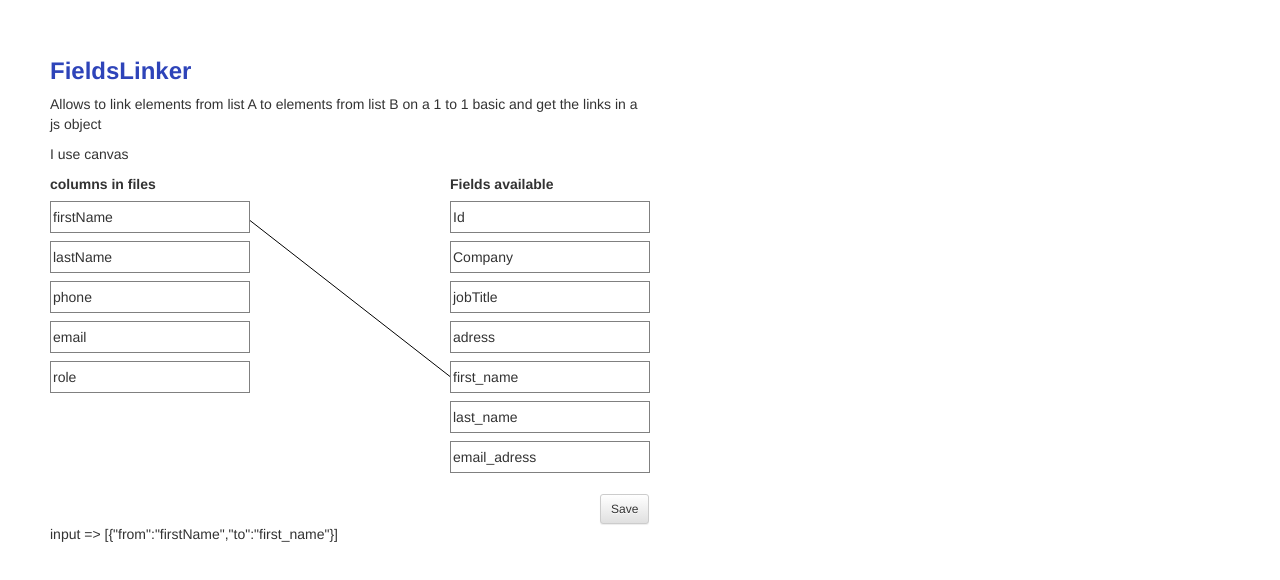
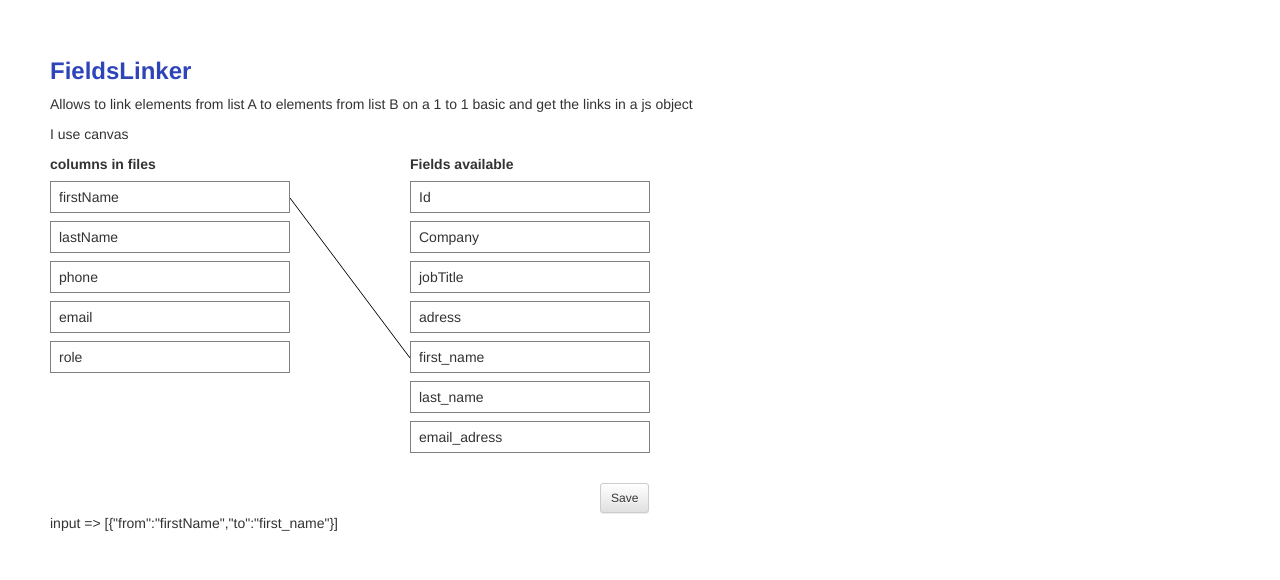
Before and after one commit to PhilippeMarcMeyer/FieldsLinker, a plain HTML site: page demo-fieldsLinker.html in a window 1280 px wide. Shown: the part 54-634 px from the top of the page. Drawn offline with nearby package versions, Linux system fonts and the light colour scheme.

Commit message:
* v 0.1 jquery plugIn fieldsLinker using canvas. the horizontal middle of each cell is automaticaly computed, the line is drawn while dragging and there's no need to give the list width

```diff
--- a/demo-fieldsLinker.html
+++ b/demo-fieldsLinker.html
@@ -38,11 +38,7 @@
 	.fieldsLinker div{
 		font-weight:bold;
 	}
-	.fieldsLinker canvas{
-		margin-top:27px;
-				margin-left:0px;
-		padding-left:0px;
-	}
+
 
 	.fieldsLinker ul {
 		list-style:none;
@@ -52,7 +48,7 @@
 	}
 	.fieldsLinker li {
 		border:solid 1px grey;
-		padding:5px 2px 5px 2px;
+		padding:5px 2px 5px 8px;
 		margin-top:7px;/* à adapter */
 		margin-bottom:8px;/* à adapter */
 		user-select: none;
@@ -79,14 +75,14 @@
             <ul class="nav navbar-nav">
 				<li id="fieldLinker" class="active"><a href="#fieldLinker">Field Linker</a></li>
                 <li id="blog"><a href="https://philippemarcmeyer.github.io#jquery">Github Blog</a></li>
-                <li id="repos"><a href="https://github.com//FieldsLinker">Github repos</a></li>
+                <li id="repos"><a href="https://github.com/PhilippeMarcMeyer/FieldsLinker">Github repos</a></li>
             </ul>
         </div>
     </nav>
   <div id="container">
 
 
- <div id="fieldLinkerZone" style="max-width:600px;width:600px;" >
+ <div id="fieldLinkerZone" style="max-width:800px;width:800px;" >
 	  <h5>FieldsLinker</h5>
 	  <p>Allows to link elements from list A to elements from list B on a 1 to 1 basic and get the links in a js object</p>
 	  <p>I use canvas</p>
@@ -116,14 +112,12 @@
 	var fieldLinks;
 		$( document ).ready(function() {
 			var existingLinks = [{"from":"firstName","to":"first_name"}] ;
+			//existingLinks = [{"from":0,"to":4}] ;
 			var input = {
 			    "options":{
 					"byName" : true,
-					"className":"fieldsLinker",
-					"cellHeight":39,
-					"List1Width":200,
-					"canvasWidth" : 200,
-					"List2Width":200
+					"className":"fieldsLinker"
+
 				},
 				"listA":
 					{
--- a/demo-fieldsLinker.js
+++ b/demo-fieldsLinker.js
@@ -6,10 +6,9 @@ var data = {};
 var canvasId = "";
 var canvasCtx = null;
 var canvasPtr = null;
-var List1Width = 300;
-var List2Width = 300;
-var canvasWidth = 300;
-var canvasHeight = 500;
+var canvasWidth = 0;
+var canvasHeight = 0;
+var canvasHalfWidth = 0;
 var onError = false;
 var className = "fieldsLinker";
 var byName = false;
@@ -17,9 +16,12 @@ var linksByOrder=[];
 var linksByName=[];
 var List1 = [];
 var List2 = [];
-var move = {};
+var ListHeights1 = [];
+var ListHeights2 = [];
+var move = null;
 var that = null;
-var cellHeight = 50;
+var lineStyle = "straight"; // straight or curve
+
 
 
 
@@ -29,27 +31,26 @@ var draw = function(){
 	canvasCtx.strokeStyle = 'black';
 	canvasCtx.clearRect(0, 0, canvasWidth, canvasHeight);
 	canvasCtx.beginPath();
+
 	linksByOrder.forEach(function(item,i){
-
 		var _from = item["from"];
 		var _to = item["to"];
 
 		var Ax = 0;
+		var Ay = ListHeights1[_from];
+
 		var Bx = canvasWidth;
-
-		var Ay = (_from * cellHeight) + cellHeight/2;
-		var By = (_to * cellHeight) + cellHeight/2;
+		var By = ListHeights2[_to];
 
 		canvasCtx.moveTo(Ax, Ay);
+
 		canvasCtx.lineTo(Bx, By);
 		canvasCtx.stroke();
-
 	});
 }
 
 
 var makeLink  = function(infos){
-
 	eraseLinkA(infos.offsetA);
 	linksByOrder.push({"from":infos.offsetA,"to":infos.offsetB});
 	linksByName.push({"from":infos.nameA,"to":infos.nameB});
@@ -103,22 +104,16 @@ $.fn.fieldsLinker = function(action,input) {
 			if(data.options.byName){
 				byName = data.options.byName;
 			}
-			if(data.options.cellHeight){
-				cellHeight = data.options.cellHeight;
-			}
-			if(data.options.canvasWidth){
-				canvasWidth = data.options.canvasWidth;
-			}
-			if(data.options.List1Width){
-				List1Width = data.options.List1Width;
-			}
-			if(data.options.List2Width){
-				List2Width = data.options.List2Width;
+
+			if(data.options.lineStyle){
+				if(data.options.lineStyle=="curve")
+					lineStyle = "curve";
 			}
 
 
 
 			$(this).html("");
+
 			var $main = $("<div></div>");
 			$main
 				.appendTo($(this))
@@ -129,20 +124,22 @@ $.fn.fieldsLinker = function(action,input) {
 			$leftDiv
 				.appendTo($main)
 				.addClass("FL-left")
-				.css({"position":"absolute","left":"0px","width":List1Width+"px","display":"inline-block","text-align":"left"})
+				.css({"float":"left","width":"40%","display":"inline-block","text-align":"left"})
 				.html(data.listA.name);
 
 			var $midDiv =  $("<div></div>");
 			$midDiv
 				.appendTo($main)
 				.addClass("FL-mid")
-				.css({"display":"inline-block","position":"absolute","left":List1Width+"px","width":canvasWidth+"px"});
+				.css({"display":"inline-block","width":"20%"})
+				.html("&nbsp;");
+
 
 			var $rightDiv =  $("<div></div>");
 			$rightDiv
 				.appendTo($main)
 				.addClass("FL-right")
-				.css({"position":"absolute","left":(List1Width + canvasWidth)+"px","width":List2Width+"px","display":"inline-block","text-align":"left"})
+				.css({"float":"right","width":"40%","display":"inline-block","text-align":"left"})
 				.html(data.listB.name);
 
 			var $ul =  $("<ul></ul>");
@@ -158,9 +155,7 @@ $.fn.fieldsLinker = function(action,input) {
 					.attr("data-offset",i)
 					.attr("data-name",x)
 					.text(x);
-
 			});
-
 
 
 			var $ul =  $("<ul></ul>");
@@ -176,8 +171,8 @@ $.fn.fieldsLinker = function(action,input) {
 					.attr("data-offset",i)
 					.attr("data-name",x)
 					.text(x);
+			});
 
-			});
 
 
 			canvasId = "cnv_"+Date.now();
@@ -187,35 +182,66 @@ $.fn.fieldsLinker = function(action,input) {
 			var h1 = $leftDiv.height();
 			var h = h1 >= h2 ? h1 : h2;
 			var $canvas =  $("<canvas></canvas>");
+
 			$canvas
 				.appendTo($midDiv)
 				.attr("id",canvasId)
 				.css({"width": w+"px","height":h+"px"});
 
-			//canvasWidth = w;
+			canvasWidth = w;
 			canvasHeight = h;
+            canvasHalfWidth = Math.floor(0.5 + w/2);
 			canvasPtr= document.getElementById(canvasId);
 			canvasPtr.width = canvasWidth;
 			canvasPtr.height = canvasHeight;
 			canvasCtx = canvasPtr.getContext("2d");
 
+			// Computing the vertical offset of the middle of each cell.
+			$(this).find(".FL-main .FL-left li").each(function(i){
+				var position = $(this).position();
+				var hInner = $(this).height();
+				var hOuter = $(this).outerHeight();
+				var delta = Math.floor(0.5 + (hOuter - hInner)/2);
+				var midInner = Math.floor(0.5 + hInner/2);
+				var midHeight = position.top + midInner - delta;
+				ListHeights1.push(midHeight);
+			});
+
+			// Computing the vertical offset of the middle of each cell.
+			$(this).find(".FL-main .FL-right li").each(function(i){
+				var position = $(this).position();
+				var hInner = $(this).height();
+				var hOuter = $(this).outerHeight();
+				var delta = Math.floor(0.5 + (hOuter - hInner)/2);
+				var midInner = Math.floor(0.5 + hInner/2);
+				var midHeight = position.top + midInner - delta;
+				ListHeights2.push(midHeight);
+			});
+
+			// Listeners :
+
+			// On mousedown in left List :
 			$(this).find(".FL-main .FL-left li").on("mousedown",function(e){
-				move = {};
+				// we make a move object to keep track of the origine and also remember that we are starting a mouse drag (mouse is down)
+				 move = {};
 				 move.offsetA = $(this).data("offset");
 				 move.nameA = $(this).data("name");
 				 move.offsetB = -1;
 				 move.nameB = -1;
+				 // If the link already exists then we erase it
+				 eraseLinkA($(this).data("offset"));
 			});
 
 			$(this).find(".FL-main .FL-left li").on("mouseup",function(e){
+				// We do a mouse up on le teft side : the drag is canceled
 				 move=null;
-				 eraseLinkA($(this).data("offset"));
 			});
 
+			// Mouse up on the right side
 			$(this).find(".FL-main .FL-right li").on("mouseup",function(e){
-				 if(move == null){
-					 eraseLinkB($(this).data("offset"));
-				 }else{
+				 if(move == null){ // no drag
+					 eraseLinkB($(this).data("offset")); // we erase an existing link if any
+				 }else{ // we finish a drag then get the infos an create a link
 					 move.offsetB = $(this).data("offset");
 					 move.nameB = $(this).data("name");
 					 var infos =  JSON.parse(JSON.stringify(move));
@@ -224,10 +250,63 @@ $.fn.fieldsLinker = function(action,input) {
 				 }
 			});
 
+			// mousemove over a right cell
+			$(this).find(".FL-main .FL-right li").on("mousemove",function(e){
+				 if(move != null){ // drag occuring
+
+					 var _from = move.offsetA;
+					 var _To = $(this).data("offset");
+
+					 var Ax = 0;
+					 var Ay = ListHeights1[_from];
+
+					 var Bx = canvasWidth;
+					 var By = ListHeights2[_To];
+
+					draw();
+
+					canvasCtx.moveTo(Ax, Ay);
+					canvasCtx.lineTo(Bx, By);
+					canvasCtx.stroke();
+				 }
+			});
+
+			// mousemove over the canvas
+
+			$(this).find("canvas").on("mousemove",function(e){
+				if(move != null){
+					// we redraw all the existing links
+					draw();
+					// we draw the new would-be link
+
+					var _from = move.offsetA;
+
+					var Ax = 0;
+					var Ay = ListHeights1[_from];
+					// mouse position relative to the canvas
+					var Bx = e.offsetX;
+					var By = e.offsetY;
+
+					canvasCtx.moveTo(Ax, Ay);
+					canvasCtx.lineTo(Bx, By);
+					canvasCtx.stroke();
+
+				}
+			});
+
+			$(this).find(".FL-main").on("mouseup",function(e){
+				if(move!=null){
+					move = null;
+					draw();
+				}
+
+			});
+
+
+
 			data.existingLinks.forEach(function(link){
 					var pos = -1;
 					if(byName){
-
 						var offA = List1.indexOf(link["from"]);
 						var offB = List2.indexOf(link["to"]);
 						if(offA !=-1 && offB!=-1){
@@ -249,9 +328,7 @@ $.fn.fieldsLinker = function(action,input) {
 						linksByOrder.push(link);
 						linksByName.push(linkWithNames);
 						}
-
 					}
-
 			});
 
 			that = this; // keep the context for listeners
```
